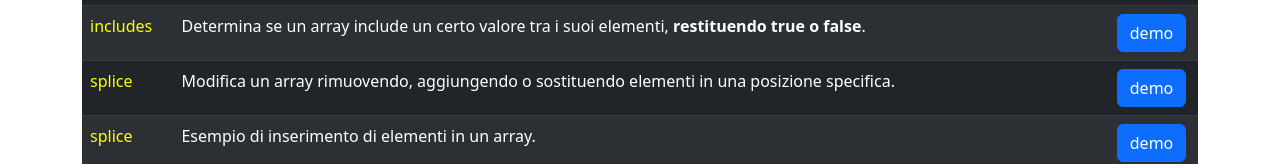
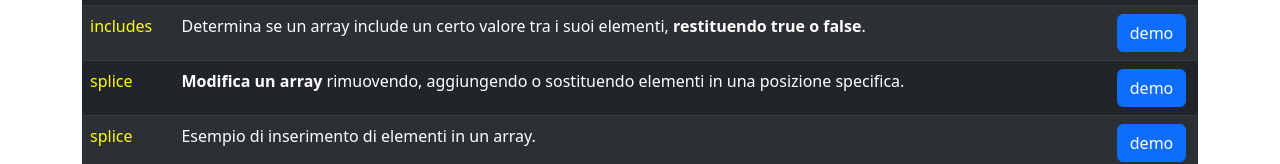
Before and after one commit to DarioRosina/Demo-JavaScript, a plain HTML site: page index.html in a window 1280 px wide. Shown: the part 647-811 px from the top of the page. Drawn offline with nearby package versions, Linux system fonts and the light colour scheme.

Commit message:
Aggiornamento descrizioni.

```diff
--- a/index.html
+++ b/index.html
@@ -129,7 +129,7 @@
 
                 <tr>
                     <td>splice</td>
-                    <td>Modifica un array rimuovendo, aggiungendo o sostituendo elementi in una posizione specifica.</td>
+                    <td><strong>Modifica un array</strong> rimuovendo, aggiungendo o sostituendo elementi in una posizione specifica.</td>
                     <td><button id="btnEs10" type="button" class="btn btn-primary" data-bs-toggle="modal"
                         data-bs-target="#exampleModal"> demo </button></td>
                 </tr>
```
